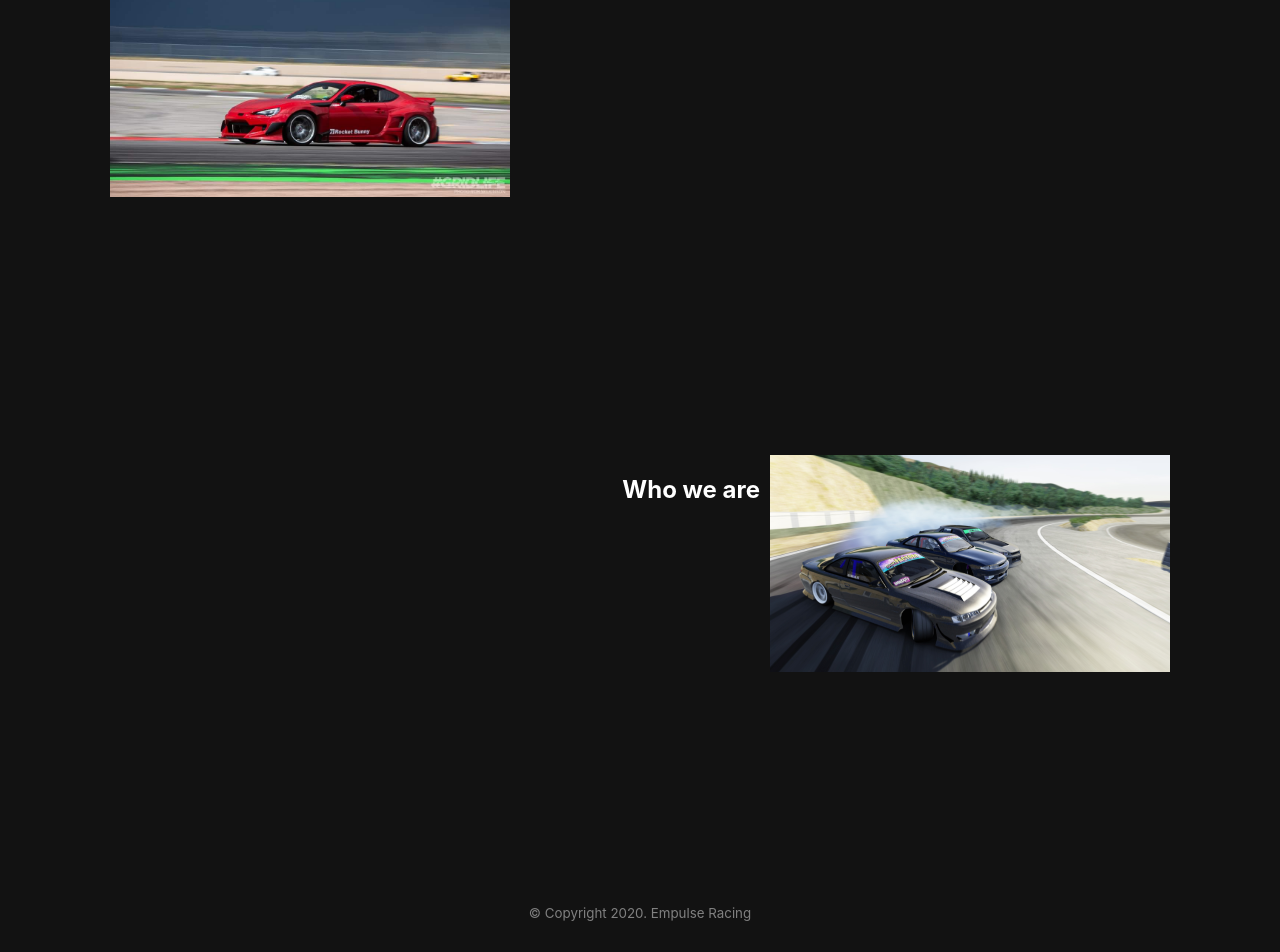
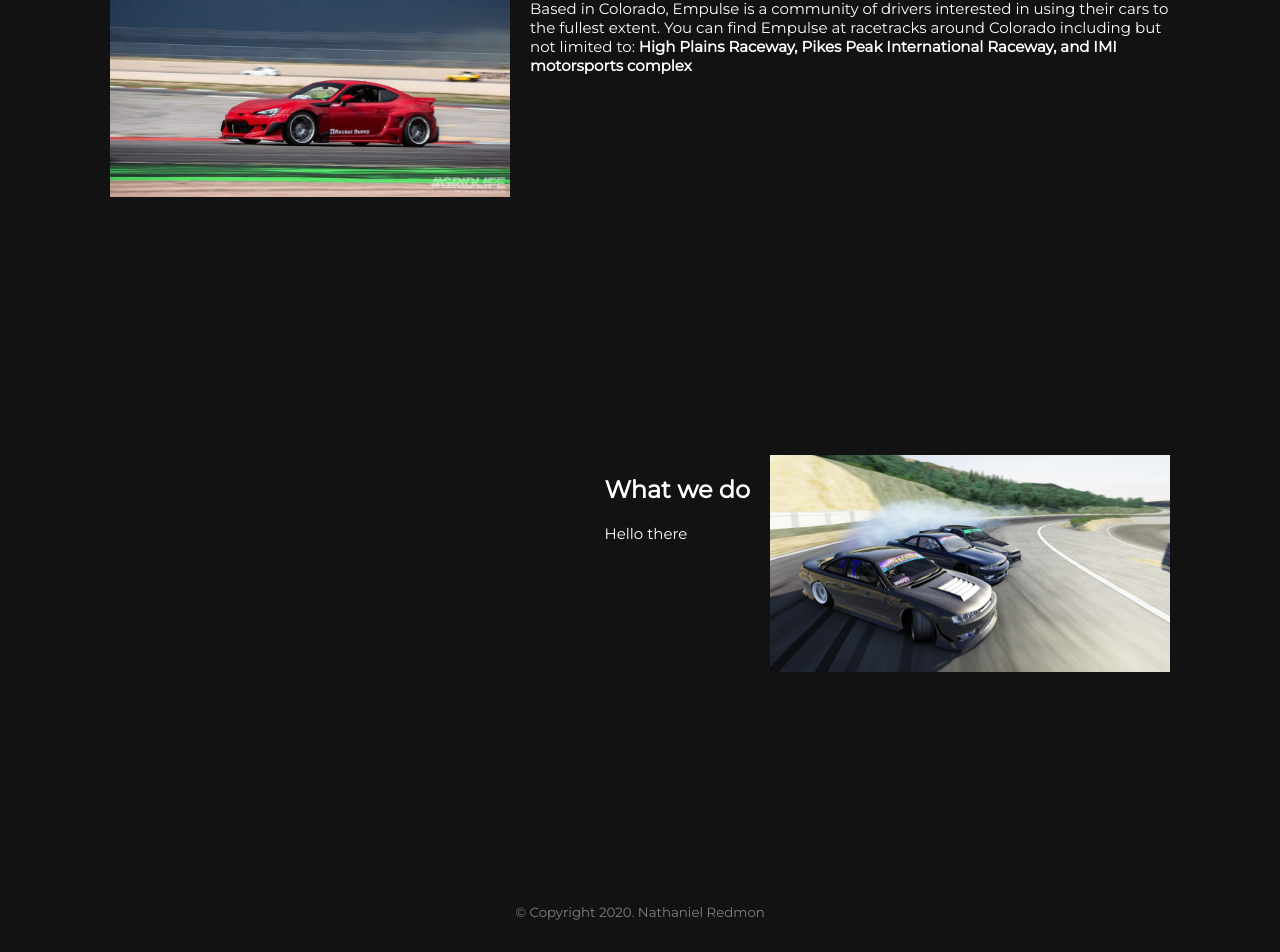
Before and after one commit to nonstopper0/empulse, a React (Create React App) app: page /#/ in a window 1280 px wide. Shown: the part 1068-2020 px from the top of the page. Built offline with nearby package versions, Linux system fonts and the light colour scheme.

Commit message:
cname and home page improvements

```diff
--- a/public/index.html
+++ b/public/index.html
@@ -3,6 +3,7 @@
   <head>
     <meta charset="utf-8" />
     <link rel="icon" href="%PUBLIC_URL%/favicon.ico" />
+    <link href="https://fonts.googleapis.com/css?family=Montserrat&display=swap" rel="stylesheet">
     <meta name="viewport" content="width=device-width, initial-scale=1" />
     <meta name="theme-color" content="#000000" />
     <meta
--- a/src/App.js
+++ b/src/App.js
@@ -45,7 +45,7 @@ export default class App extends React.Component {
 
         </header>
         <footer style={styles.footer}>
-          <small>&copy; Copyright 2020. Empulse Racing</small>
+          <small>&copy; Copyright 2020. Nathaniel Redmon</small>
         </footer>
     </HashRouter>
     );
@@ -60,7 +60,7 @@ const styles = {
     backgroundColor: 'rgb(38,38,38)',
     width: '100%',
     top: 0,
-    minWidth: '1000px'
+    minWidth: '1000px',
   },
   logo: {
     position: 'relative',
@@ -98,8 +98,9 @@ const styles = {
     marginLeft: '35px',
   },
   footer: {
+    margin: '0 auto',
     height: '100px',
-    padding: '100px',
+    paddingTop: '100px',
     minWidth: '1000px',
     textAlign: 'center',
     color: 'grey'
--- a/src/Home.js
+++ b/src/Home.js
@@ -29,14 +29,21 @@ export default class Team extends React.Component {
             <div style={styles.content1}>
                 <div style={styles.row}>
                     <div style={{display: 'flex', justifyContent: 'flex-start'}}>
-                        <img src={gridlife} style={{width: '400px', marginRight: '10px'}} alt="drift"></img>
-                        <h2 style={{color: 'white'}}>A team focused on Motorsport</h2>
+                        <img src={gridlife} style={{width: '400px', marginRight: '20px'}} alt="drift"></img>
+                        <div>
+                            <h2 style={{color: 'white', fontWeight: 'bold'}}>A team focused on Motorsport</h2>
+                            <p style={styles.contentText}>Based in Colorado, Empulse is a community of drivers interested in using their cars to the fullest extent.
+                            You can find Empulse at racetracks around Colorado including but not limited to: <span style={{fontWeight: 'bold'}}>High Plains Raceway, Pikes Peak International Raceway, and IMI motorsports complex</span></p>
+                        </div>
                     </div>
                 </div>
                 <div style={styles.row}>
                     <div style={{display: 'flex', justifyContent: 'flex-end'}}>
-                        <h2 style={{color: 'white'}}>Who we are</h2>
-                        <img src={drift} style={{width: '400px', marginLeft: '10px'}} alt="drift"></img>
+                        <div>
+                            <h2 style={{color: 'white', fontWeight: 'bold'}}>What we do</h2>
+                            <p style={styles.contentText}>Hello there</p>
+                        </div>
+                        <img src={drift} style={{width: '400px', marginLeft: '20px'}} alt="drift"></img>
                     </div>
                 </div>
             </div>
@@ -93,6 +100,7 @@ const styles = {
         flexWrap: 'wrap',
         width: '100%',
         maxWidth: '1500px',
+        minWidth: '1000px',
         height: '1000px',
         backgroundColor: 'rgb(18,18,18)'
     },
@@ -102,4 +110,8 @@ const styles = {
         width: '100%',
         padding: '100px'
     },
+    contentText: {
+        color: 'white',
+        fontSize: 15
+    }
 }
--- a/src/index.css
+++ b/src/index.css
@@ -6,6 +6,7 @@ body {
   -webkit-font-smoothing: antialiased;
   -moz-osx-font-smoothing: grayscale;
   background-color: rgb(18,18,18);
+  font-family: 'Montserrat', sans-serif;
 }
 
 code {
```
